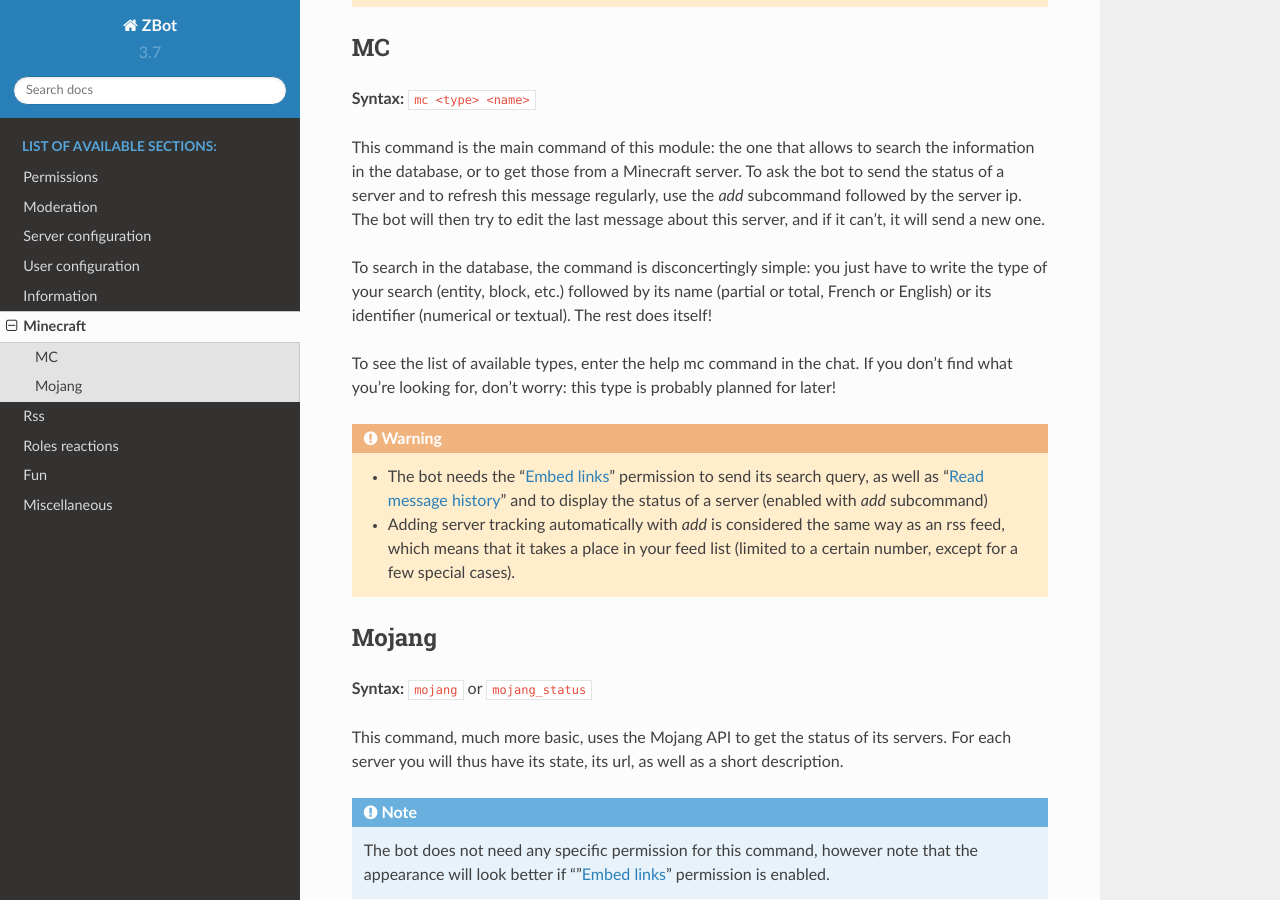
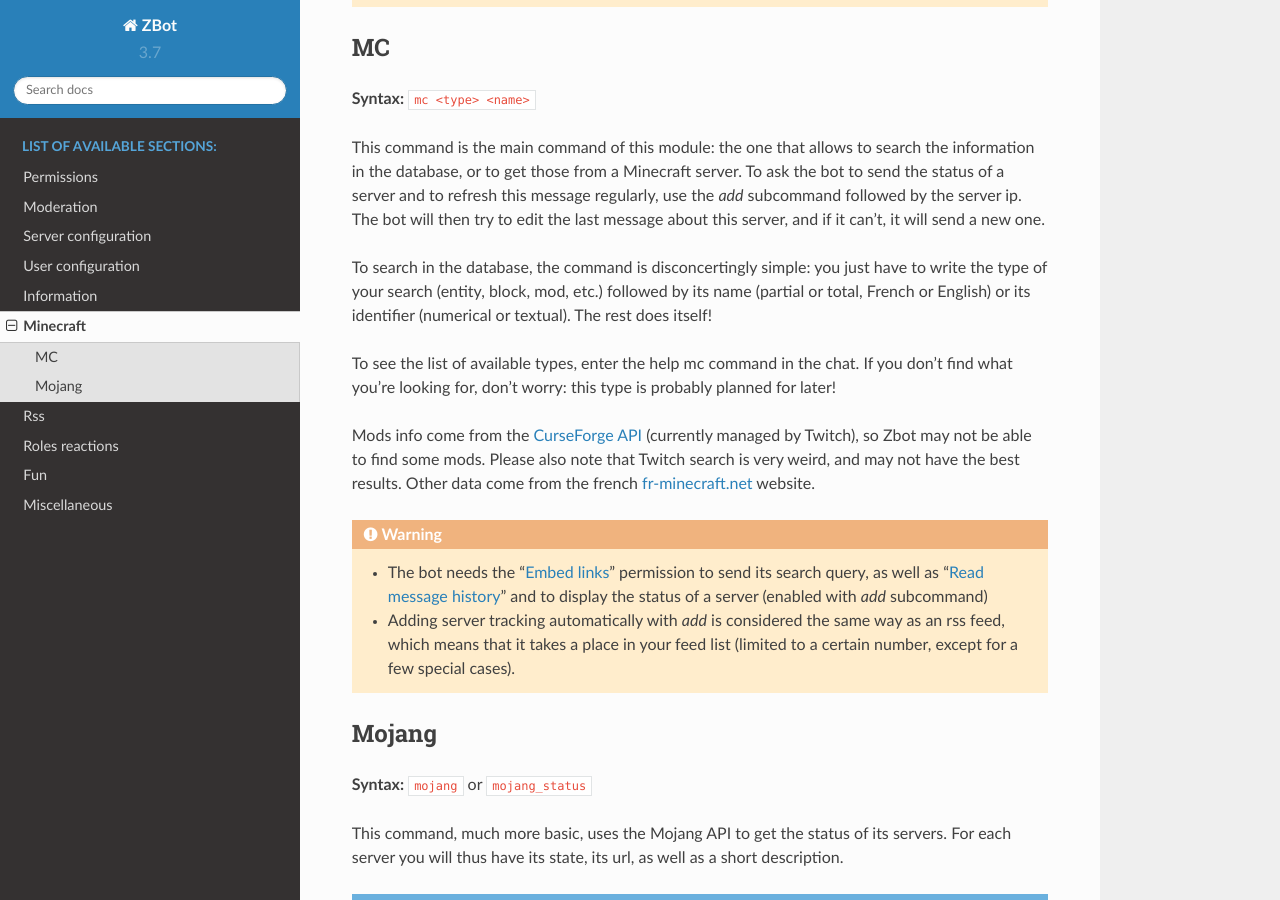
Before and after one commit to Axobot-org/Axobot, a Sphinx documentation site: the page built from docs/minecraft.rst, in a window 1280 px wide and 900 px high, scrolled down 667 px. Built offline with Sphinx 7.4.7 and the Read the Docs theme 2.0.0, drawn with Linux system fonts in a browser that asks for light colours.

Commit message:
[add] `mc mod` cmd

```diff
--- a/docs/minecraft.rst
+++ b/docs/minecraft.rst
@@ -19,9 +19,11 @@ MC
 
 This command is the main command of this module: the one that allows to search the information in the database, or to get those from a Minecraft server. To ask the bot to send the status of a server and to refresh this message regularly, use the `add` subcommand followed by the server ip. The bot will then try to edit the last message about this server, and if it can't, it will send a new one.
 
-To search in the database, the command is disconcertingly simple: you just have to write the type of your search (entity, block, etc.) followed by its name (partial or total, French or English) or its identifier (numerical or textual). The rest does itself!
+To search in the database, the command is disconcertingly simple: you just have to write the type of your search (entity, block, mod, etc.) followed by its name (partial or total, French or English) or its identifier (numerical or textual). The rest does itself!
 
 To see the list of available types, enter the help mc command in the chat. If you don't find what you're looking for, don't worry: this type is probably planned for later!
+
+Mods info come from the `CurseForge API <https://twitchappapi.docs.apiary.io/>`_ (currently managed by Twitch), so Zbot may not be able to find some mods. Please also note that Twitch search is very weird, and may not have the best results. Other data come from the french `fr-minecraft.net <https://fr-minecraft.net>`_ website.
 
 .. warning::
     * The bot needs the "`Embed links <perms.html#embed-links>`_" permission to send its search query, as well as "`Read message history <perms.html#read-message-history>`_" and to display the status of a server (enabled with `add` subcommand)
```
Also changed, not shown: 3 other files.
